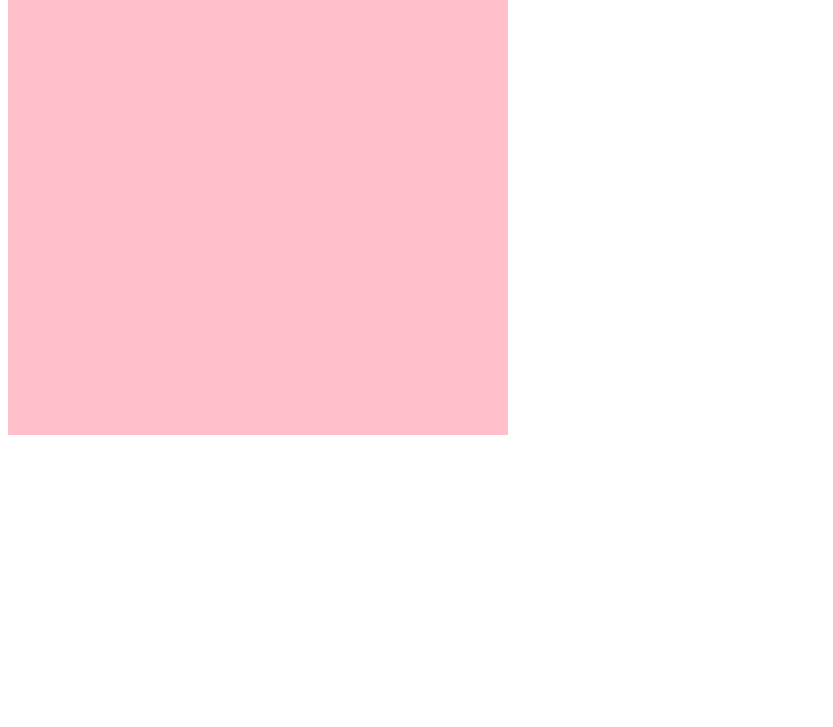
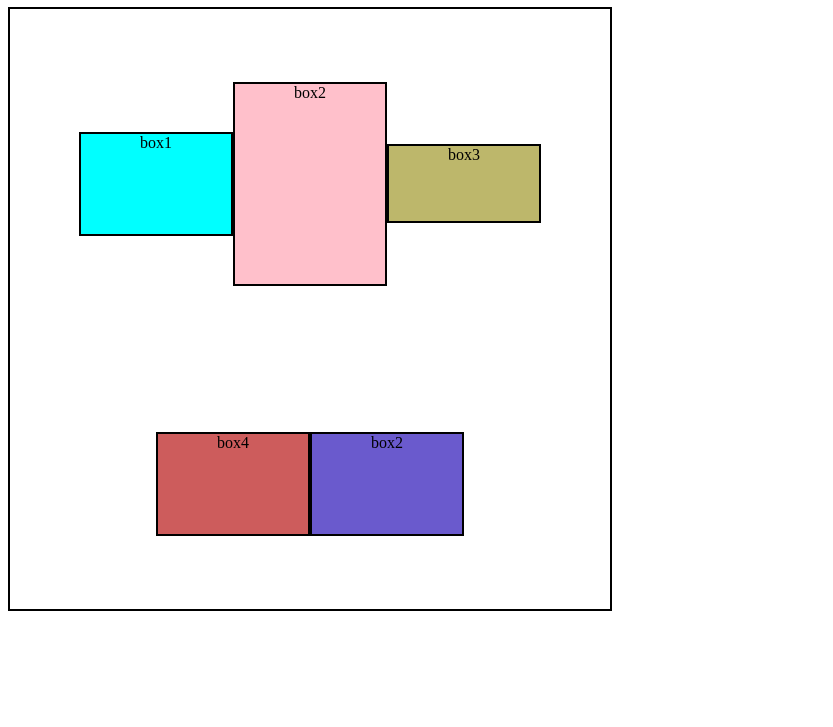
Before and after one commit to deba-krishna/Deba-Krishna-code, a plain HTML site: page index.html in a window 1280 px wide. Shown: the part 73-800 px from the top of the page, without its empty margins (0-833 px from the left). Drawn offline with Linux system fonts and the light colour scheme.

Commit message:
update new

```diff
--- a/index.html
+++ b/index.html
@@ -9,7 +9,15 @@
 </head>
 
 <body>
-  <div> find terminal in speck editor</div>
+  <h1 >Flexbox Playground</h1>
+  <div id="container">
+    <div id="box1">box1</div>
+    <div id="box2">box2</div>
+    <div id="box3">box3</div>
+    <div id="box4">box4</div>
+    <div id="box5">box2</div>
+  </div>
+
 </body>
 
 </html>
--- a/style.css
+++ b/style.css
@@ -1,5 +1,36 @@
+body{
+  text-align: center;
+}
 div{
-  height:500px;
-  width:500px;
-  background-color:pink
+  height:100px;
+  width:150px;
+  display: inline-block;
+  border: 2px solid black;
 }
+#container{
+  height: 600px;
+  width: 600px;
+  display: flex;
+  flex-direction:row ;
+  justify-content: center;
+  flex-wrap: wrap;
+  align-items: center;
+
+}
+#box1{
+  background-color:aqua ;
+}
+#box2{
+  background-color:pink ;
+  height: 200px;
+}
+#box3{
+  background-color:darkkhaki ;
+  height:75px;
+}
+#box4{
+  background-color: indianred;
+}
+#box5{
+  background-color:slateblue ;
+}
```
